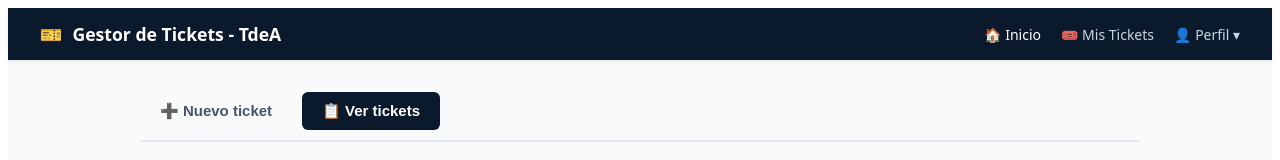
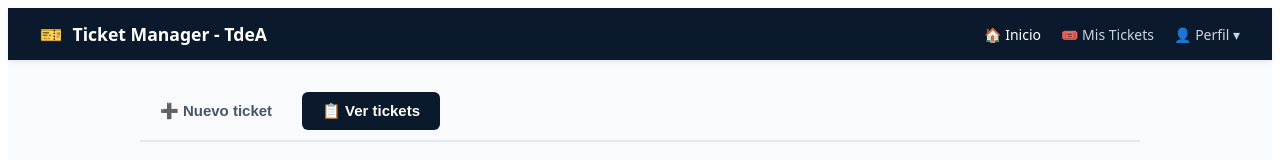
Before and after one commit to rodardila98/tdea_const3_TicketManager_front, a React (Vite) app: page / in a window 1280 px wide. Shown: the top 160 px of the page. Built offline with nearby package versions, Linux system fonts and the light colour scheme; data requests are answered from the project's data file.

Commit message:
Cambio del título en el Navbar

```diff
--- a/src/components/layout/Navbar.jsx
+++ b/src/components/layout/Navbar.jsx
@@ -14,7 +14,7 @@ export default function Navbar() {
       <div style={{ display: 'flex', alignItems: 'center', gap: '10px' }}>
         <span style={{ fontSize: '18px' }}>🎫</span>
         <h2 style={{ margin: 0, fontSize: '1.1rem', fontWeight: '700' }}>
-          Gestor de Tickets - TdeA
+          Ticket Manager - TdeA
         </h2>
       </div>
 
```
